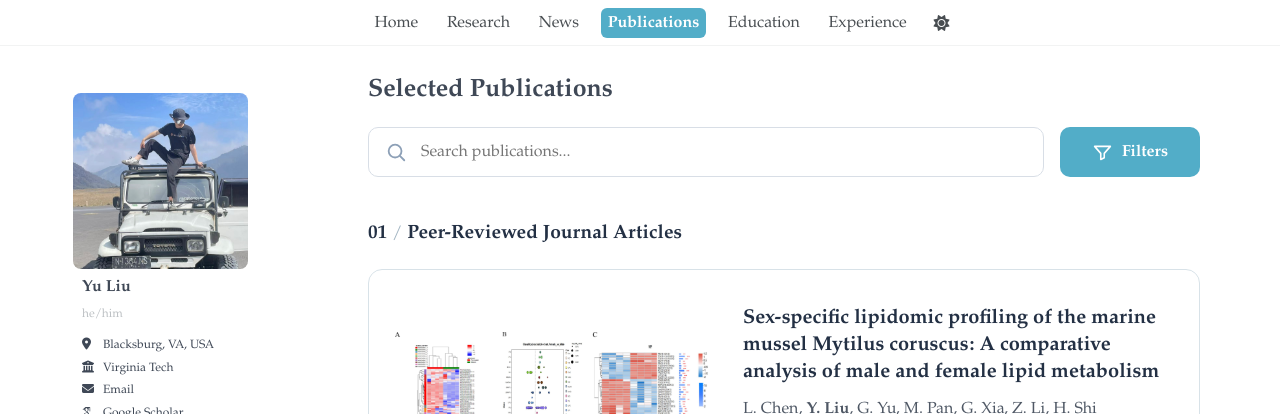
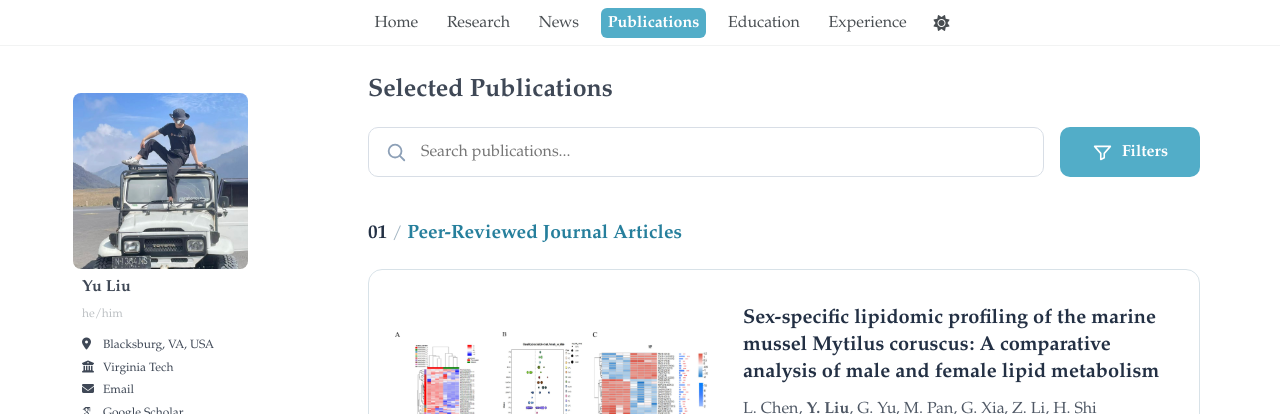
Before and after one commit to yuliu0322/yuliu0322.github.io, a Jekyll site: the page built from _pages/publications.html, in a window 1280 px wide. Shown: the top 414 px of the page. Built offline with Jekyll 4.4.1, drawn with Linux system fonts in a browser that asks for light colours; some web fonts are replaced; a script bundle is joined from its source files by our own code; library files that are not in the unit come from our copies.

Commit message:
Update publications.html

```diff
--- a/_pages/publications.html
+++ b/_pages/publications.html
@@ -29,7 +29,7 @@ description: "Peer-reviewed journal articles, book chapters, and patents by Yu L
   align-items: baseline;
   gap: 0.3rem;
   margin: 2.8rem 0 1.5rem;
-  color: var(--pub-dark);
+  color: #267f9c;
   font-size: 1.2rem;
   font-weight: 700;
 }
```
